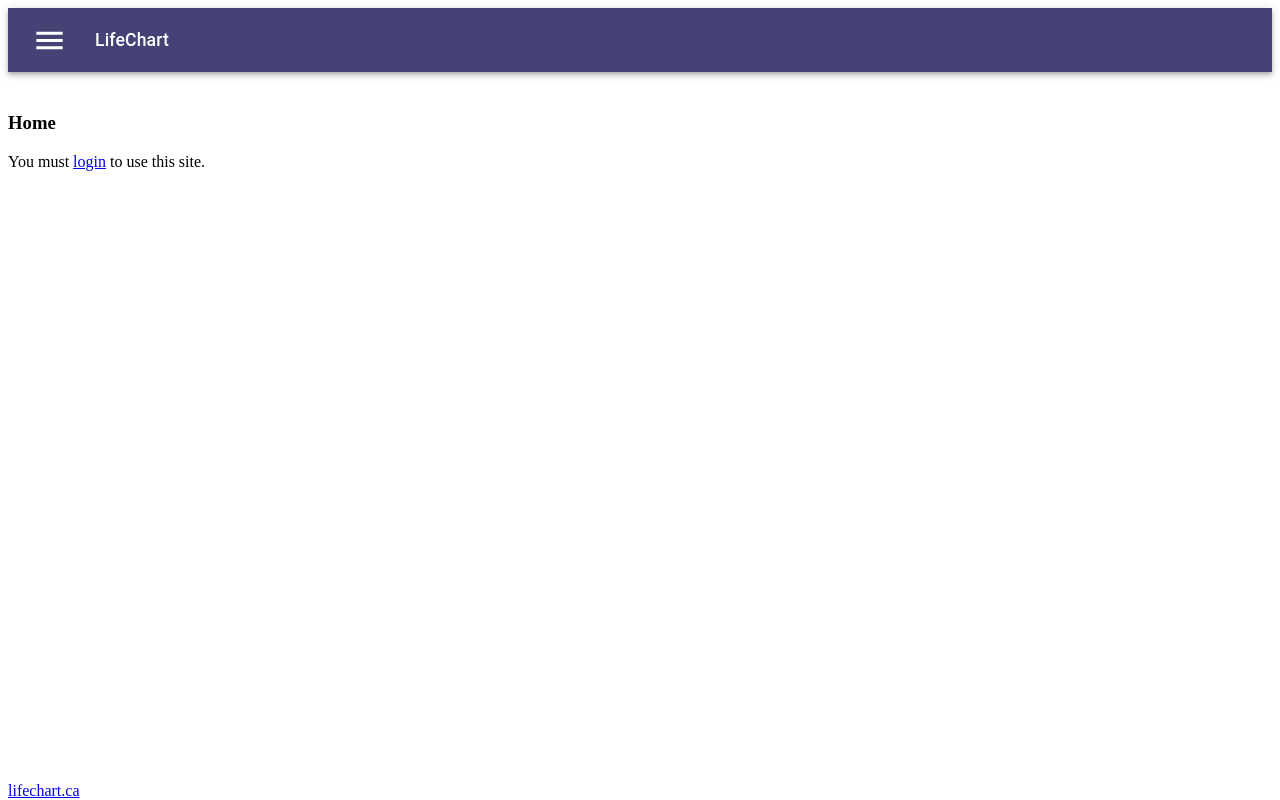
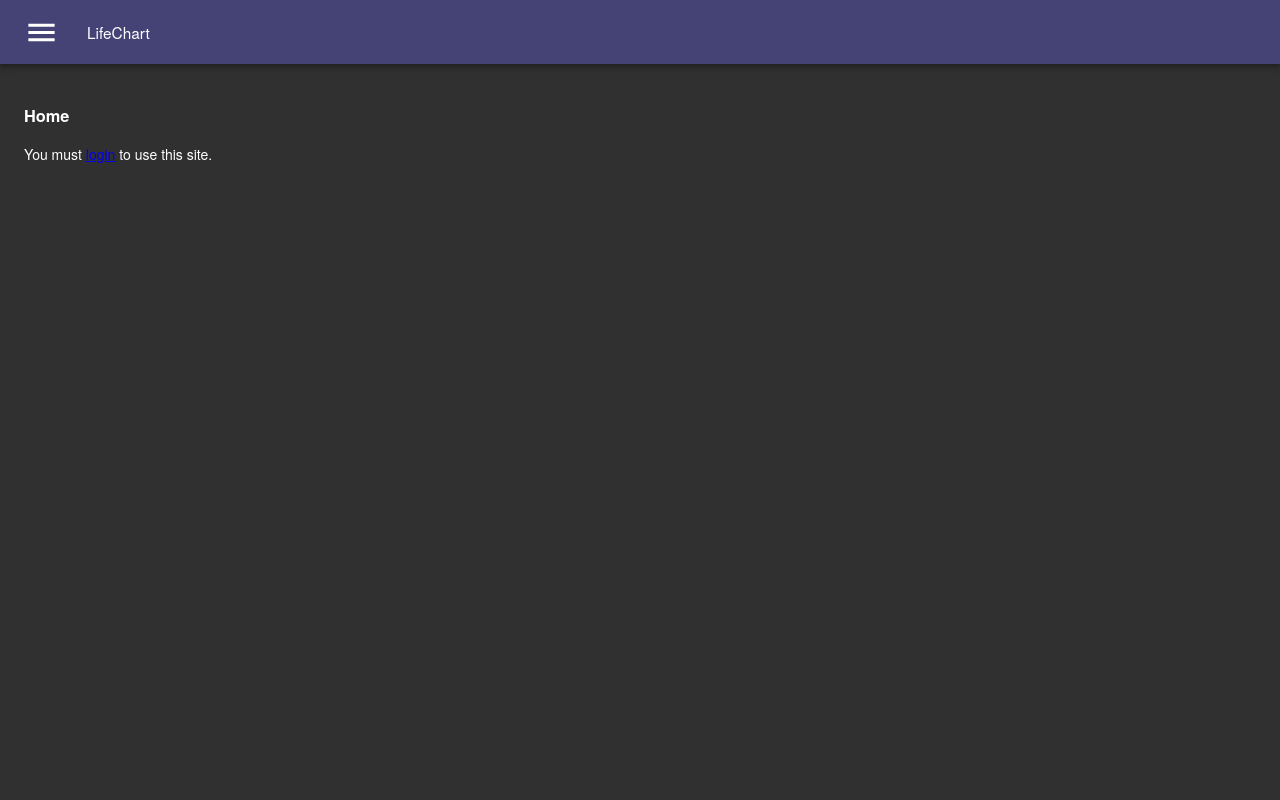
Before and after one commit to jeffmoger/lifechart-client, a React (Create React App) app: page / in a window 1280 px wide. Built offline with nearby package versions, Linux system fonts and the light colour scheme; a web font is replaced by a local one.

Commit message:
setup theme support

```diff
--- a/src/App.js
+++ b/src/App.js
@@ -1,8 +1,14 @@
 import React, { useState } from "react";
 import { BrowserRouter as Router, Route } from "react-router-dom";
+import { createMuiTheme, ThemeProvider } from '@material-ui/core/styles';
+import CssBaseline from '@material-ui/core/CssBaseline';
+import Container from '@material-ui/core/Container';
+
+import './App.css'
+
+
 import PrivateRoute from './components/PrivateRoute';
 //import Nav from './components/Nav'
-import Footer from './components/Footer'
 import Home from "./pages/Home";
 import Settings from "./pages/Settings";
 import Login from './pages/Login'
@@ -18,19 +24,38 @@ function App() {
     setAuthTokens(data);
   }
 
+  const darkTheme = createMuiTheme({
+    palette: {
+      primary: {
+        main: '#5D4E8C',
+      },
+      type: 'dark',
+    },
+    typography: {
+      "fontFamily": [
+        'Raleway',
+        'HelveticaNeue',
+        '"Helvetica Neue"',
+        'Helvetica',
+        'Arial',
+        'sans-serif'
+      ].join(','),
+    }
+  });
+
   return (
     <AuthContext.Provider value={{ authTokens, setAuthTokens: setTokens }}>
+      <ThemeProvider theme={darkTheme}>
+      <CssBaseline />
       <Router>
-        <AppBar />
-        <div className="container">
-          <div className="row">
-            <Route exact path="/" component={Home} />
-            <Route path="/login" component={Login} />
-            <PrivateRoute path="/settings" component={Settings} />
-          </div>
-        </div>
-        <Footer />
+      <AppBar />
+        <Container fixed>
+          <Route exact path="/" component={Home} />
+          <Route path="/login" component={Login} />
+          <PrivateRoute path="/settings" component={Settings} />
+        </Container>
       </Router>
+      </ThemeProvider>
     </AuthContext.Provider>
   );
 }
```
